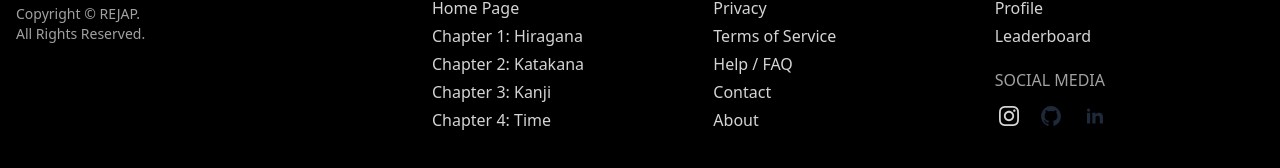
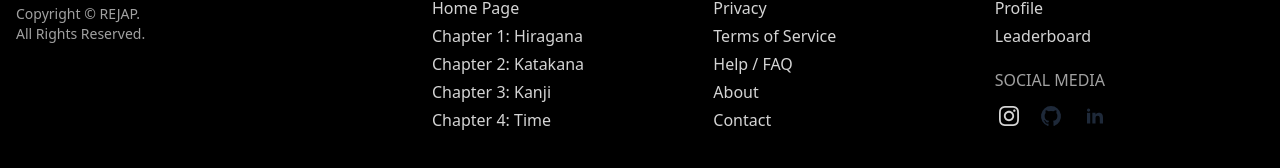
Before and after one commit to Kanishak-xd/rejap, a React (Vite) app: page / in a window 1280 px wide. Shown: the part 2797-2965 px from the top of the page. Built offline with nearby package versions, Linux system fonts and the light colour scheme; no server answers; a web font is replaced by a local one.

Commit message:
added nav links for support and info page in footer

```diff
--- a/src/components/Footer.jsx
+++ b/src/components/Footer.jsx
@@ -5,7 +5,7 @@ export default function Footer() {
         <footer className="px-4 divide-y bg-black text-neutral-300 border-neutral-800 border-t-1 flex justify-center items-center w-full">
             <div className="container flex flex-col justify-between py-15 mx-auto space-y-8 lg:flex-row lg:space-y-0">
                 <div className="lg:w-1/3">
-                    <a rel="noopener noreferrer" href="#" className="flex justify-center space-x-3 lg:justify-start">
+                    <a rel="noopener noreferrer" href="/" className="flex justify-center space-x-3 lg:justify-start">
                         <span className="self-center text-3xl font-bold ">REJAP</span>
                     </a>
                     <div className="py-2 text-sm text-left text-neutral-400 w-35 cursor-default">Copyright © REJAP. All Rights Reserved.</div>
@@ -35,19 +35,19 @@ export default function Footer() {
                         <h3 className="tracking-wide uppercase text-neutral-400">Support & Info</h3>
                         <ul className="space-y-1">
                             <li>
-                                <Link to="#" rel="noopener noreferrer" className="hover:text-white">Privacy</Link>
+                                <a href="/SupportInfo#privacy" rel="noopener noreferrer" className="hover:text-white">Privacy</a>
                             </li>
                             <li>
-                                <Link to="#" rel="noopener noreferrer" className="hover:text-white">Terms of Service</Link>
+                                <a href="/SupportInfo#terms" rel="noopener noreferrer" className="hover:text-white">Terms of Service</a>
                             </li>
                             <li>
-                                <Link to="#" rel="noopener noreferrer" className="hover:text-white">Help / FAQ</Link>
+                                <a href="/SupportInfo#faq" rel="noopener noreferrer" className="hover:text-white">Help / FAQ</a>
                             </li>
                             <li>
-                                <Link to="#" rel="noopener noreferrer" className="hover:text-white">Contact</Link>
+                                <a href="/SupportInfo#about" rel="noopener noreferrer" className="hover:text-white">About</a>
                             </li>
                             <li>
-                                <Link to="#" rel="noopener noreferrer" className="hover:text-white">About</Link>
+                                <a href="/SupportInfo#contact" rel="noopener noreferrer" className="hover:text-white">Contact</a>
                             </li>
                         </ul>
                     </div>
```
